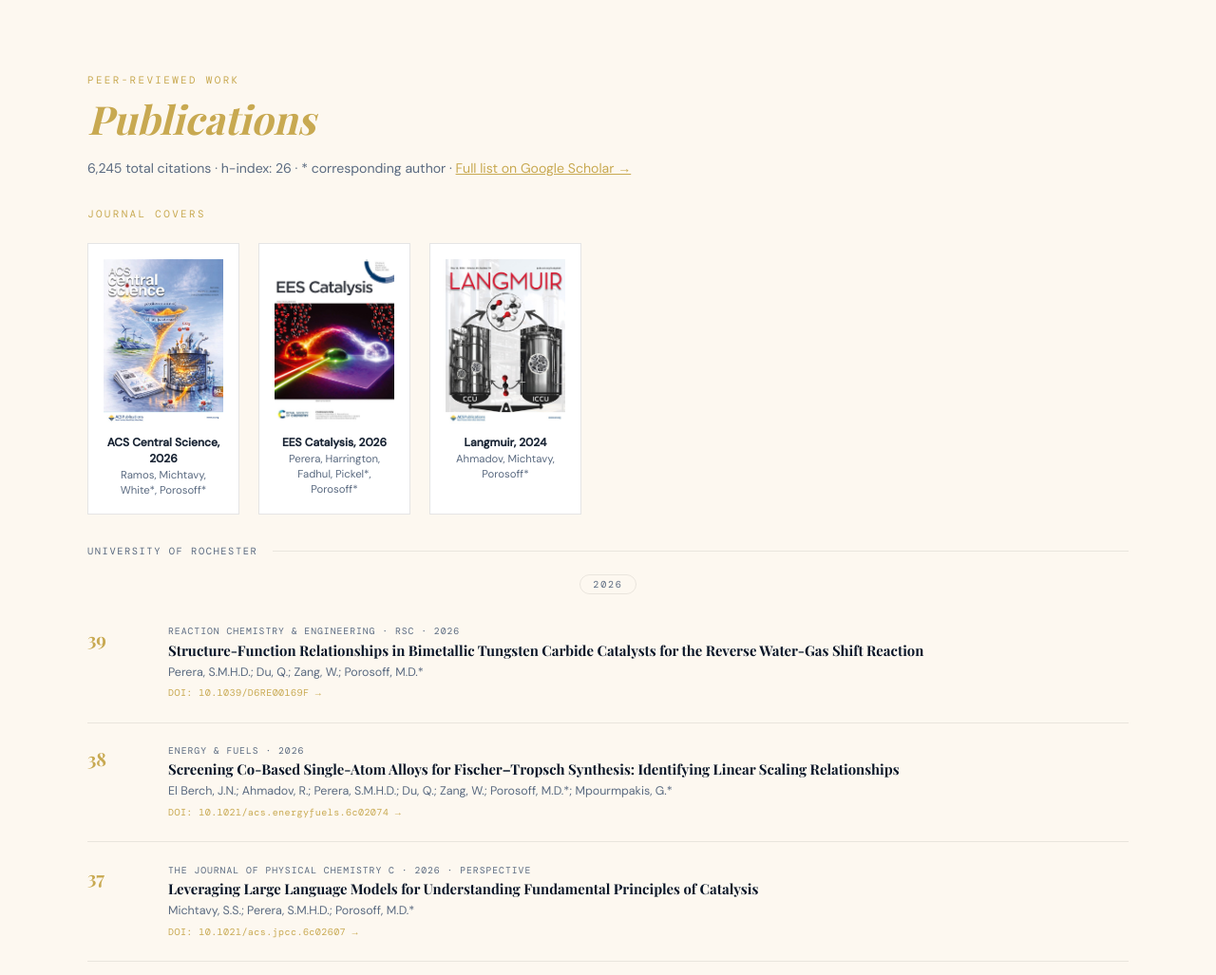
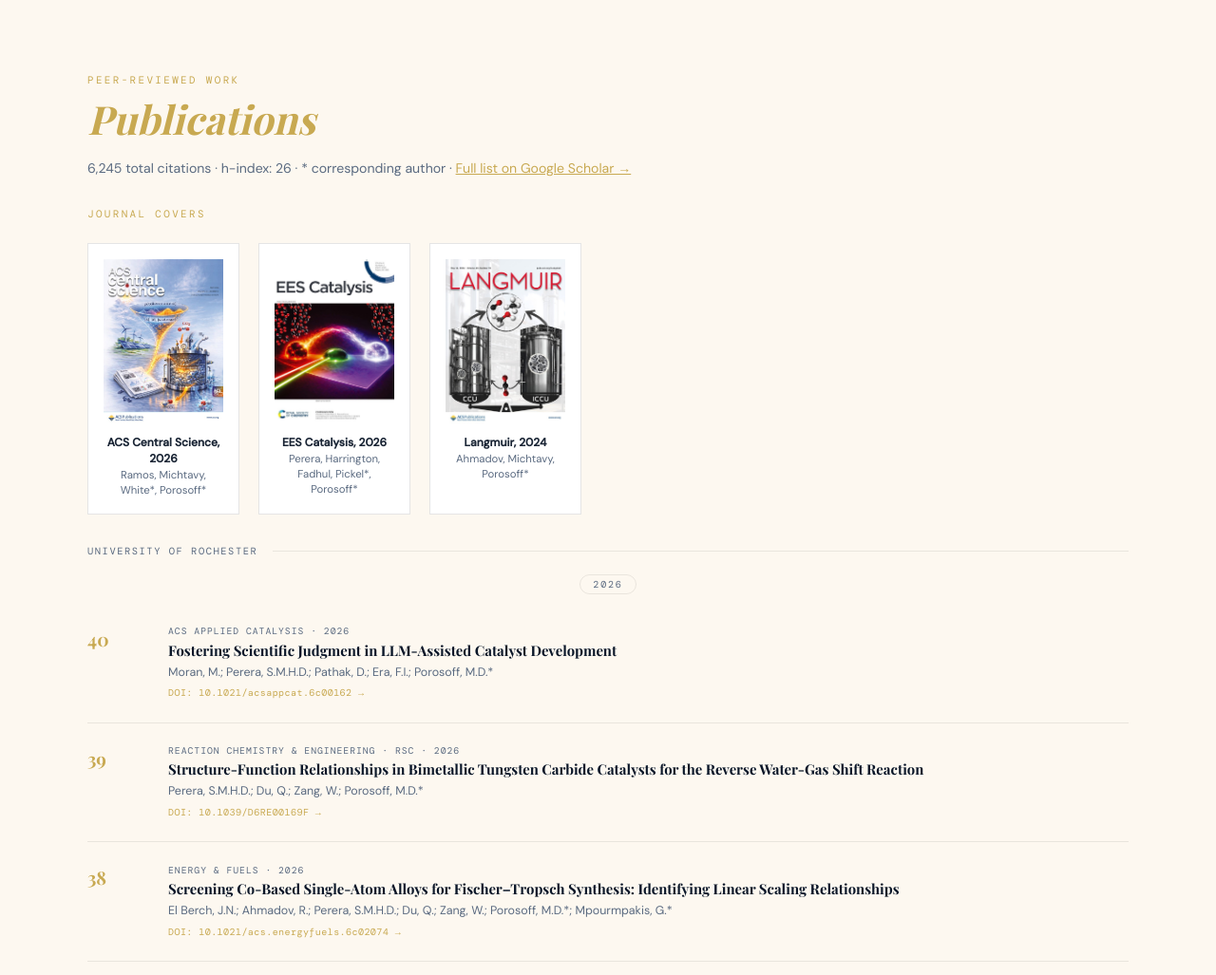
Before and after one commit to mporosoff/porosoffresearchgroup, a plain HTML site: page publications.html in a window 1280 px wide. Shown: the part 67-1094 px from the top of the page at 95% size. Drawn offline with nearby package versions, Linux system fonts and the light colour scheme; a web font is replaced by a local one.

Commit message:
Add ACS Applied Catalysis 2026 paper (#40) as latest publication
Co-Authored-By: Claude Opus 4.8 <noreply@anthropic.com>

```diff
--- a/publications.html
+++ b/publications.html
@@ -149,6 +149,19 @@
     <div style="text-align:center;margin:0.25rem 0 0.75rem;">
       <span style="font-family:var(--font-mono);font-size:0.63rem;letter-spacing:0.18em;text-transform:uppercase;color:var(--muted);padding:0.18rem 0.85rem;border:1px solid var(--border-light);border-radius:20px;">2026</span>
     </div>
+
+    <!-- 40 -->
+    <a href="https://doi.org/10.1021/acsappcat.6c00162" target="_blank" class="pub-item-link">
+    <div class="pub-item">
+      <div class="pub-yr">40</div>
+      <div>
+        <div class="pub-jt">ACS Applied Catalysis · 2026</div>
+        <div class="pub-ti">Fostering Scientific Judgment in LLM-Assisted Catalyst Development</div>
+        <div class="pub-au">Moran, M.; Perera, S.M.H.D.; Pathak, D.; Era, F.I.; Porosoff, M.D.*</div>
+        <a class="pub-doi" href="https://doi.org/10.1021/acsappcat.6c00162" target="_blank">DOI: 10.1021/acsappcat.6c00162 →</a>
+      </div>
+    </div>
+    </a>
 
     <!-- 39 -->
     <a href="https://doi.org/10.1039/D6RE00169F" target="_blank" class="pub-item-link">
```
